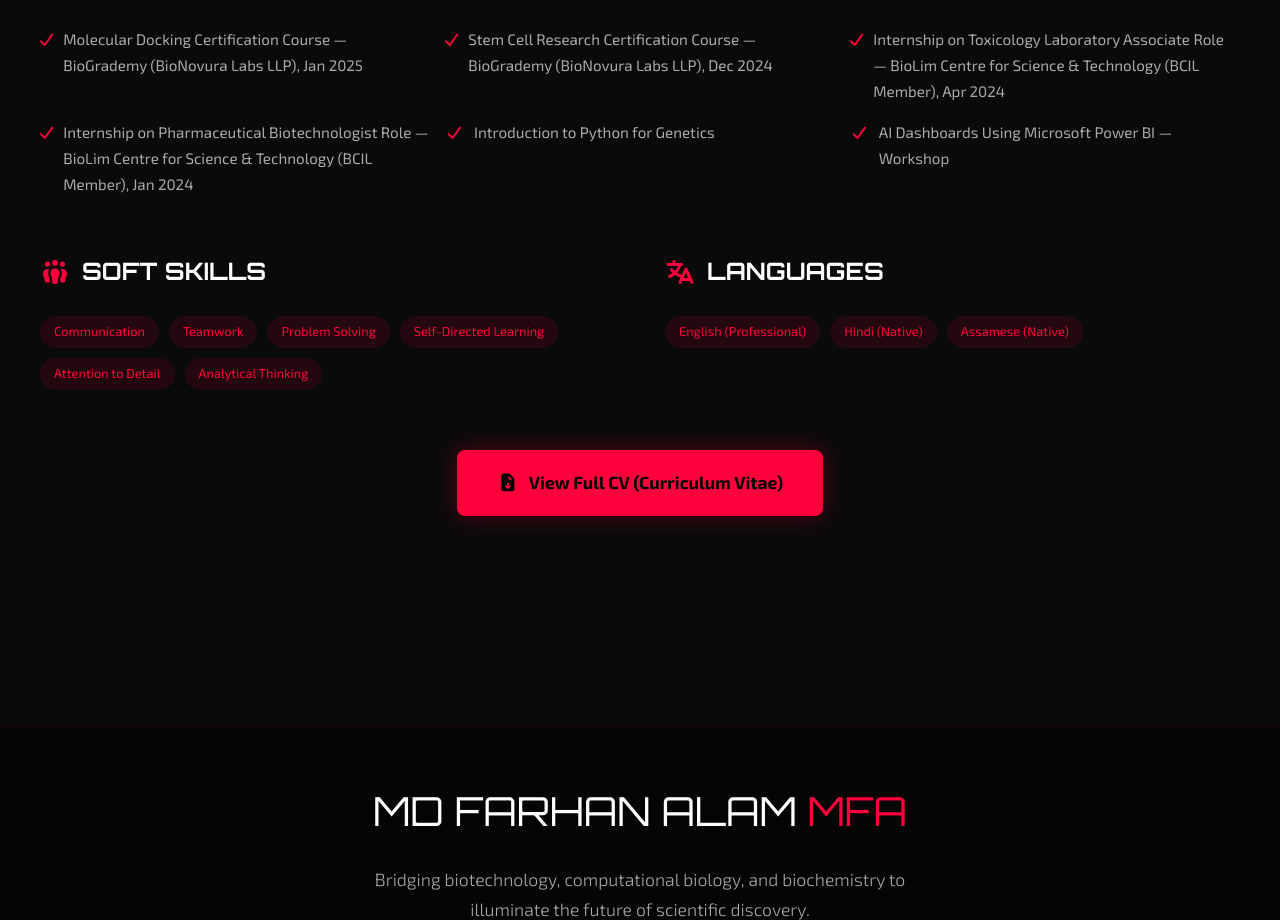
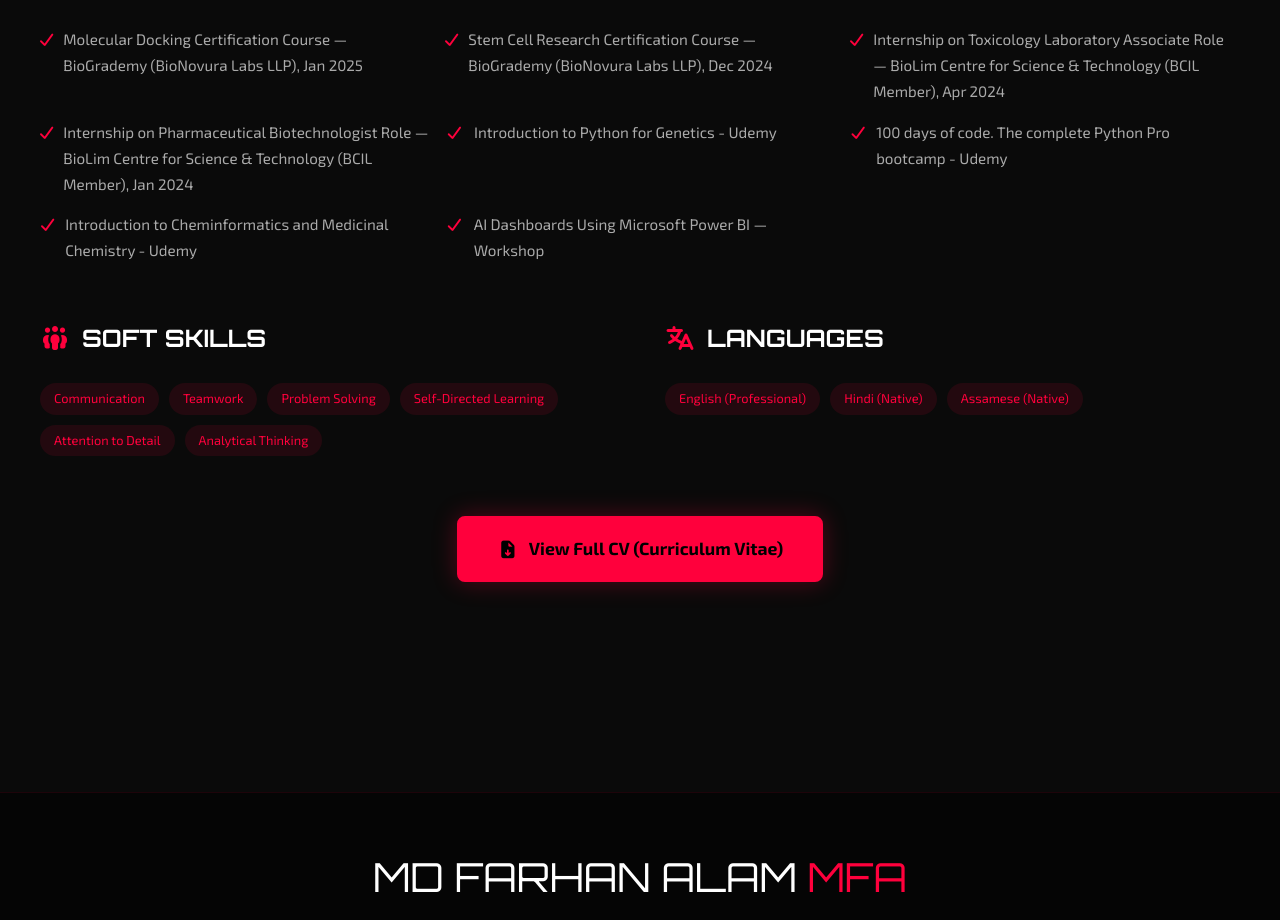
Before and after one commit to FarhanAlam2001/Farhan_Alam_Biotech_portfolio, a plain HTML site: page about.html in a window 1280 px wide. Shown: the part 2520-3440 px from the top of the page. Drawn offline with Linux system fonts and the light colour scheme.

Commit message:
Update about.html

```diff
--- a/about.html
+++ b/about.html
@@ -132,7 +132,9 @@
                     <li><i class="fa-solid fa-check"></i> Stem Cell Research Certification Course — BioGrademy (BioNovura Labs LLP), Dec 2024</li>
                     <li><i class="fa-solid fa-check"></i> Internship on Toxicology Laboratory Associate Role — BioLim Centre for Science &amp; Technology (BCIL Member), Apr 2024</li>
                     <li><i class="fa-solid fa-check"></i> Internship on Pharmaceutical Biotechnologist Role — BioLim Centre for Science &amp; Technology (BCIL Member), Jan 2024</li>
-                    <li><i class="fa-solid fa-check"></i> Introduction to Python for Genetics</li>
+                    <li><i class="fa-solid fa-check"></i> Introduction to Python for Genetics - Udemy</li>
+                    <li><i class="fa-solid fa-check"></i> 100 days of code. The complete Python Pro bootcamp - Udemy</li>
+                    <li><i class="fa-solid fa-check"></i> Introduction to Cheminformatics and Medicinal Chemistry - Udemy</li>
                     <li><i class="fa-solid fa-check"></i> AI Dashboards Using Microsoft Power BI — Workshop</li>
                 </ul>
             </div>
```
